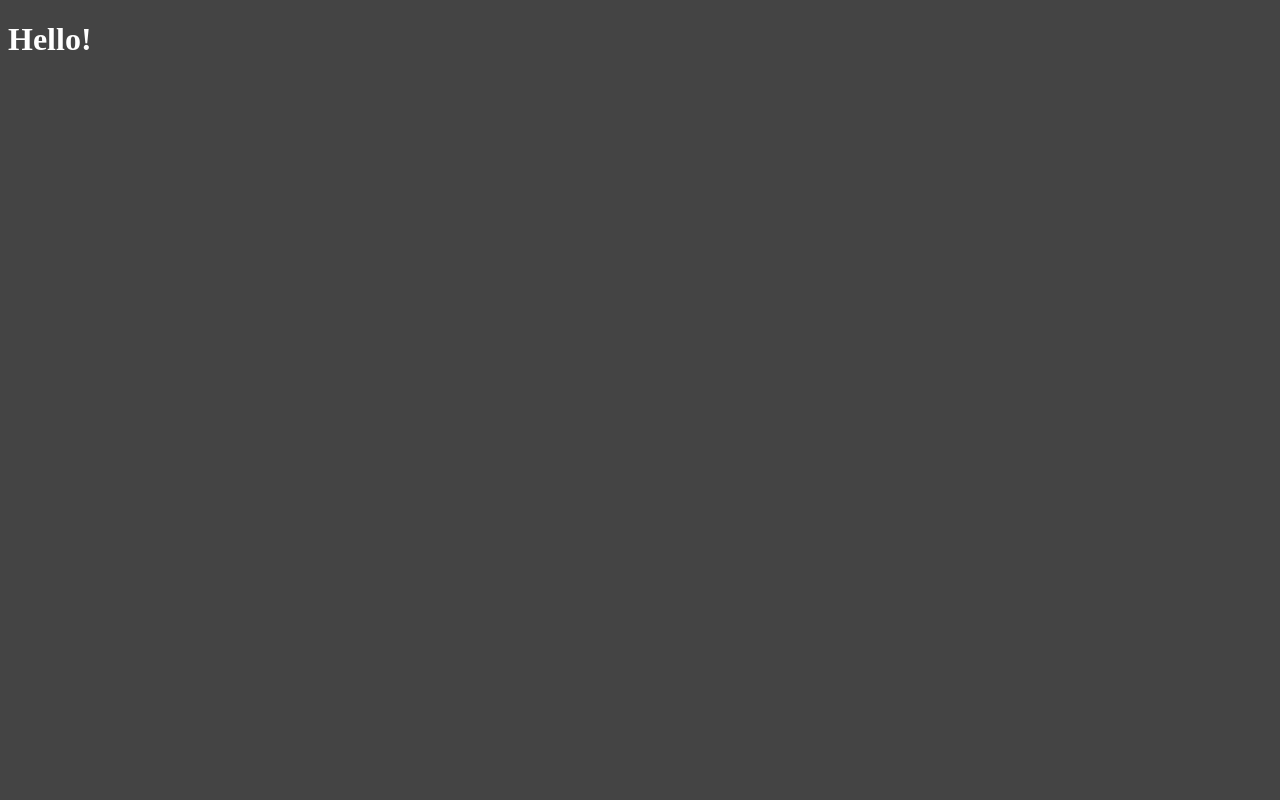
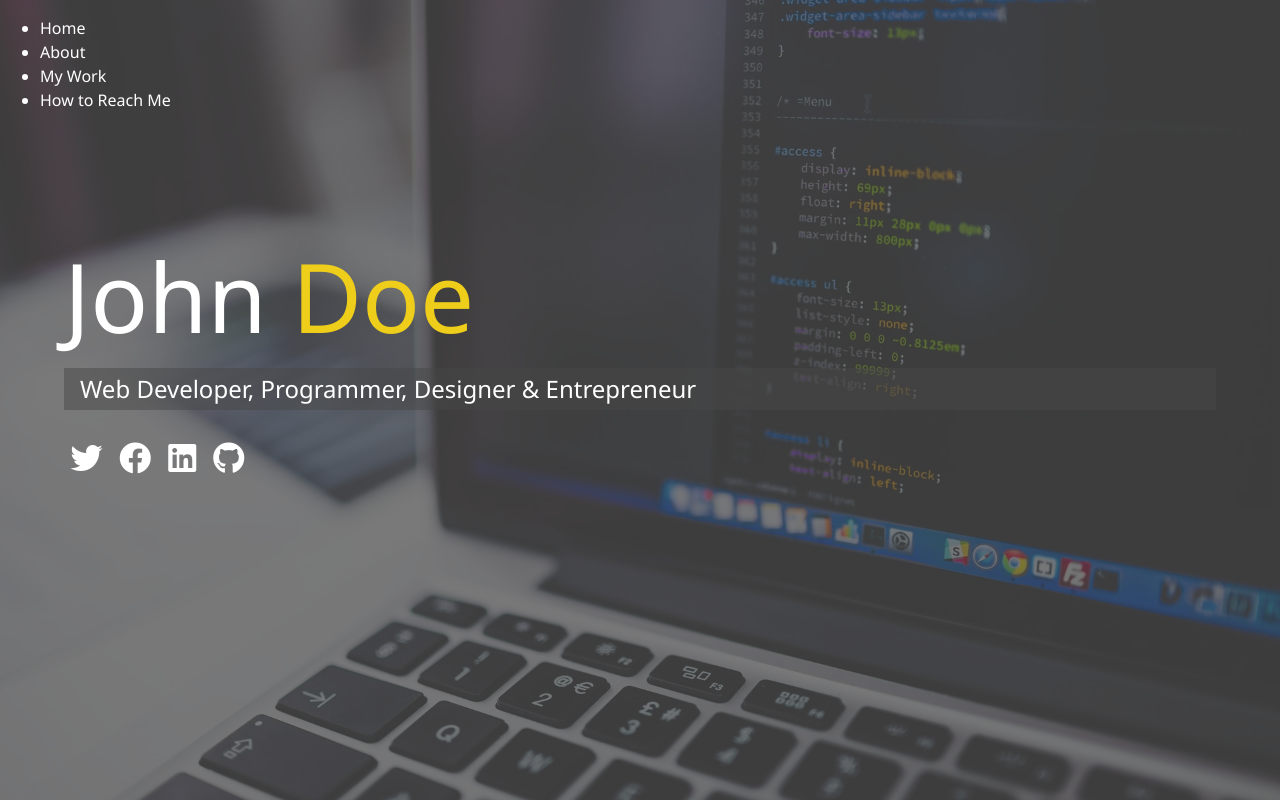
Before and after one commit to juncancode/ModernPortfolio, a plain HTML site: page dist/index.html in a window 1280 px wide. Drawn offline with Linux system fonts and the light colour scheme.

Commit message:
Index Marup & Main Sass

```diff
--- a/dist/index.html
+++ b/dist/index.html
@@ -4,10 +4,73 @@
     <meta charset="UTF-8" />
     <meta name="viewport" content="width=device-width, initial-scale=1.0" />
     <meta http-equiv="X-UA-Compatible" content="ie=edge" />
+    <link
+      rel="stylesheet"
+      href="https://use.fontawesome.com/releases/v5.8.1/css/all.css"
+      integrity="sha384-50oBUHEmvpQ+1lW4y57PTFmhCaXp0ML5d60M1M7uH2+nqUivzIebhndOJK28anvf"
+      crossorigin="anonymous"
+    />
     <title>Welcome to My Portfolio</title>
     <link rel="stylesheet" href="css/main.css" />
   </head>
-  <body>
-    <h1>Hello!</h1>
+  <body id="bg-img">
+    <header>
+      <div class="menu-btn">
+        <div class="btn-line"></div>
+        <div class="btn-line"></div>
+        <div class="btn-line"></div>
+      </div>
+
+      <nav class="menu">
+        <div class="menu-branding">
+          <div class="portrait"></div>
+        </div>
+        <ul class="menu-nav">
+          <li class="nav-item">
+            <a href="index.html" class="nav-link">
+              Home
+            </a>
+          </li>
+          <li class="nav-item">
+            <a href="about.html" class="nav-link">
+              About
+            </a>
+          </li>
+          <li class="nav-item">
+            <a href="work.html" class="nav-link">
+              My Work
+            </a>
+          </li>
+          <li class="nav-item">
+            <a href="contact.html" class="nav-link">
+              How to Reach Me
+            </a>
+          </li>
+        </ul>
+      </nav>
+    </header>
+
+    <main id="home">
+      <h1 class="lg-heading">John <span class="text-secondary">Doe</span></h1>
+      <h2 class="sm-heading">
+        Web Developer, Programmer, Designer &amp; Entrepreneur
+      </h2>
+      <div class="icons">
+        <a href="#">
+          <i class="fab fa-twitter fa-2x"></i>
+        </a>
+        <a href="#">
+          <i class="fab fa-facebook fa-2x"></i>
+        </a>
+        <a href="#">
+          <i class="fab fa-linkedin fa-2x"></i>
+        </a>
+        <a href="#">
+          <i class="fab fa-github fa-2x"></i>
+        </a>
+      </div>
+    </main>
+
+    <script src="js/main.js"></script>
   </body>
 </html>
--- /dev/null
+++ b/scss/_config.scss
@@ -0,0 +1,29 @@
+$primary-color: #444;
+$secondary-color: #eece1a;
+$show-home-image: true;
+$home-image: url(../img/background.jpg);
+$background-opacity: 0.7;
+
+@mixin easeOut {
+  transition: all 0.7s cubic-bezier(0.175, 0.885, 0.32, 1.275);
+}
+
+@mixin background {
+  @if $show-home-image {
+    &::before {
+      content: "";
+      position: absolute;
+      top: 0;
+      left: 0;
+      width: 100%;
+      height: 100%;
+      background-color: rgba($primary-color, $background-opacity);
+      z-index: -1;
+    }
+    &#bg-img {
+      background: $home-image;
+      background-attachment: fixed;
+      background-size: cover;
+    }
+  }
+}
--- a/scss/main.scss
+++ b/scss/main.scss
@@ -1,6 +1,72 @@
-$primary-color: #444;
+@import "config";
+
+*,
+*::after,
+*::before {
+  box-sizing: border-box;
+}
 
 body {
+  @include background;
   background: $primary-color;
   color: #fff;
+  height: 100%;
+  margin: 0;
+  font-family: "Segoe UI", Tahoma, Geneva, Verdana, sans-serif;
+  line-height: 1.5;
 }
+
+// Headings
+h1,
+h2,
+h3 {
+  margin: 0;
+  font-weight: 400;
+
+  &.lg-heading {
+    font-size: 6rem;
+  }
+
+  &.sm-heading {
+    margin-bottom: 2rem;
+    padding: 0.2rem 1rem;
+    background: rgba(lighten($primary-color, 2), 0.5);
+  }
+}
+
+a {
+  color: #fff;
+  text-decoration: none;
+}
+
+header {
+  position: fixed;
+  z-index: 2;
+  width: 100%;
+}
+
+.text-secondary {
+  color: $secondary-color;
+}
+
+main {
+  &#home {
+    overflow: hidden;
+    h1 {
+      margin-top: 20vh;
+    }
+  }
+  padding: 4rem;
+  height: 100%;
+
+  .icons {
+    margin-top: 1rem;
+    a {
+      padding: 0.4rem;
+      &:hover {
+        color: $secondary-color;
+        @include easeOut();
+      }
+    }
+  }
+}
```
Also changed, not shown: dist/css/main.css, dist/img/background.jpg (added), dist/img/portrait.jpg (added), dist/img/portrait_small.jpg (added), dist/img/projects/project1.jpg (added), dist/img/projects/project2.jpg (added), dist/img/projects/project3.jpg (added), dist/img/projects/project4.jpg (added), dist/img/projects/project5.jpg (added), dist/js/main.js (added), 1 other file.
